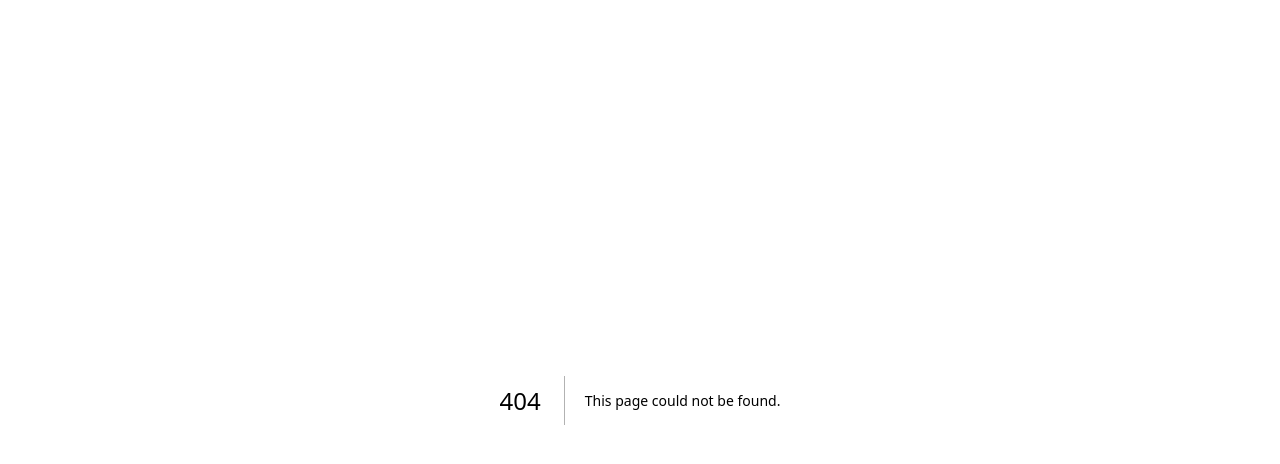
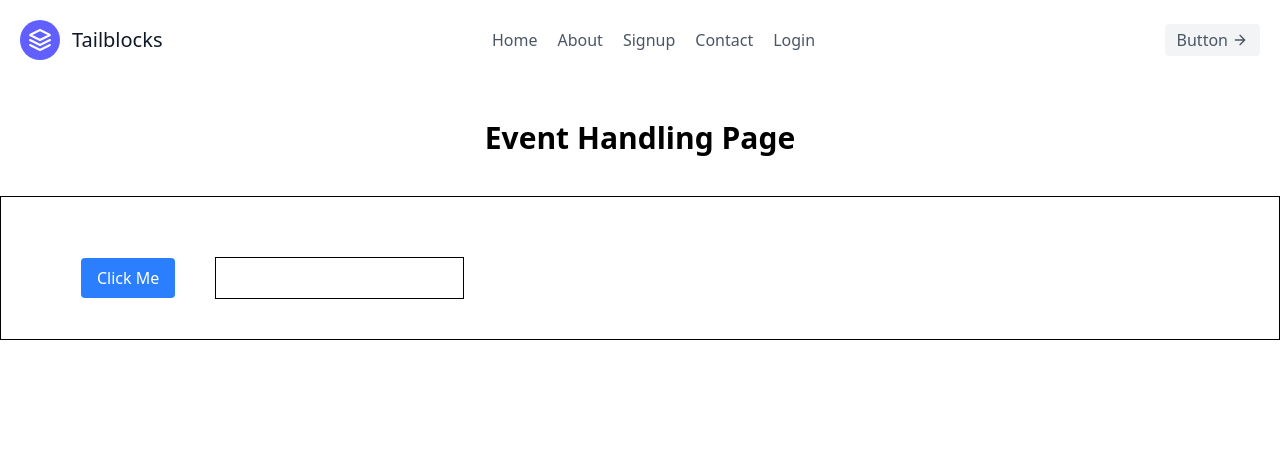
Before and after one commit to zehracodes29/MERN-STACK, a Next.js app in the folder section 2/frontend/: page /event-handling in a window 1280 px wide. Before the commit this address had no page. Shown: the top 464 px of the page. Built offline with nearby package versions, Linux system fonts and the light colour scheme.

Commit message:
navbar and sigle page app

```diff
--- /dev/null
+++ b/section 2/frontend/src/app/event-handling/page.jsx
@@ -0,0 +1,19 @@
+'use client';
+import React from 'react'
+
+const EventHandling = () => {
+  return (
+    <div className=''>
+        <h1 className='text-center mt-10 text-3xl font-bold'>Event Handling Page</h1>
+        <div className='container mx-auto mt-10 border p-10'>
+            <button className='bg-blue-500 text-white px-4 py-2 rounded hover:bg-blue-600 mt-5 ml-10'
+            onClick={() => alert('Button Clicked!')}>
+                Click Me
+            </button>
+            <input type="text" className='border p-2 mt-5 ml-10' onChange={(e) => console.log(e.target.value)} />
+        </div>
+    </div>
+  )
+}
+
+export default EventHandling
--- a/section 2/frontend/src/app/layout.jsx
+++ b/section 2/frontend/src/app/layout.jsx
@@ -1,5 +1,6 @@
 import { Geist, Geist_Mono } from "next/font/google";
 import "./globals.css";
+import Navbar from "@/components/navbar";
 
 const geistSans = Geist({
   variable: "--font-geist-sans",
@@ -22,6 +23,7 @@ export default function RootLayout({ children }) {
       <body
         className={`${geistSans.variable} ${geistMono.variable} antialiased`}
       >
+        <Navbar />
         {children}
       </body>
     </html>
--- /dev/null
+++ b/section 2/frontend/src/components/navbar.jsx
@@ -0,0 +1,51 @@
+import Link from 'next/link'
+import React from 'react'
+
+const Navbar = () => {
+  return (
+    <header className="text-gray-600 body-font">
+  <div className="container mx-auto flex flex-wrap p-5 flex-col md:flex-row items-center">
+    <a className="flex title-font font-medium items-center text-gray-900 mb-4 md:mb-0">
+      <svg
+        xmlns="http://www.w3.org/2000/svg"
+        fill="none"
+        stroke="currentColor"
+        strokeLinecap="round"
+        strokeLinejoin="round"
+        strokeWidth={2}
+        className="w-10 h-10 text-white p-2 bg-indigo-500 rounded-full"
+        viewBox="0 0 24 24"
+      >
+        <path d="M12 2L2 7l10 5 10-5-10-5zM2 17l10 5 10-5M2 12l10 5 10-5" />
+      </svg>
+      <span className="ml-3 text-xl">Tailblocks</span>
+    </a>
+    <nav className="md:ml-auto md:mr-auto flex flex-wrap items-center text-base justify-center">
+      <Link href='/' className="mr-5 hover:text-gray-900">Home</Link>
+      <Link href='/about' className="mr-5 hover:text-gray-900">About</Link>
+      <Link href='/signup' className="mr-5 hover:text-gray-900">Signup</Link>
+      <Link href='/contact' className="mr-5 hover:text-gray-900">Contact</Link>
+      <Link href='/login' className="mr-5 hover:text-gray-900">Login</Link>
+
+    </nav>
+    <button className="inline-flex items-center bg-gray-100 border-0 py-1 px-3 focus:outline-none hover:bg-gray-200 rounded text-base mt-4 md:mt-0">
+      Button
+      <svg
+        fill="none"
+        stroke="currentColor"
+        strokeLinecap="round"
+        strokeLinejoin="round"
+        strokeWidth={2}
+        className="w-4 h-4 ml-1"
+        viewBox="0 0 24 24"
+      >
+        <path d="M5 12h14M12 5l7 7-7 7" />
+      </svg>
+    </button>
+  </div>
+</header>
+
+  )
+}
+
+export default Navbar
```
